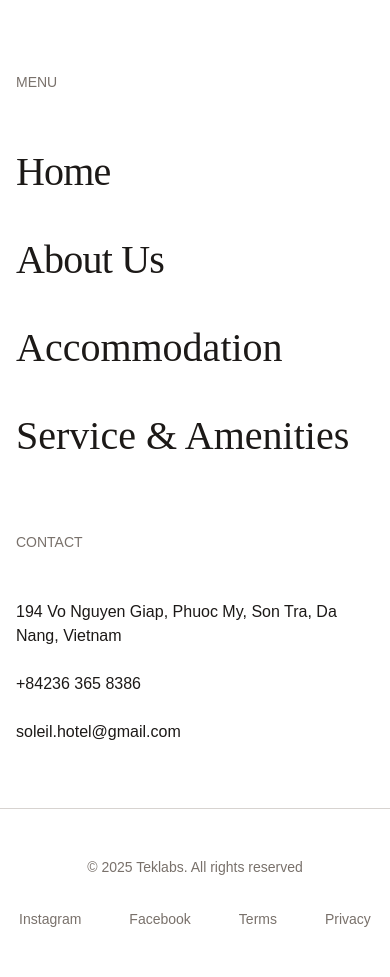
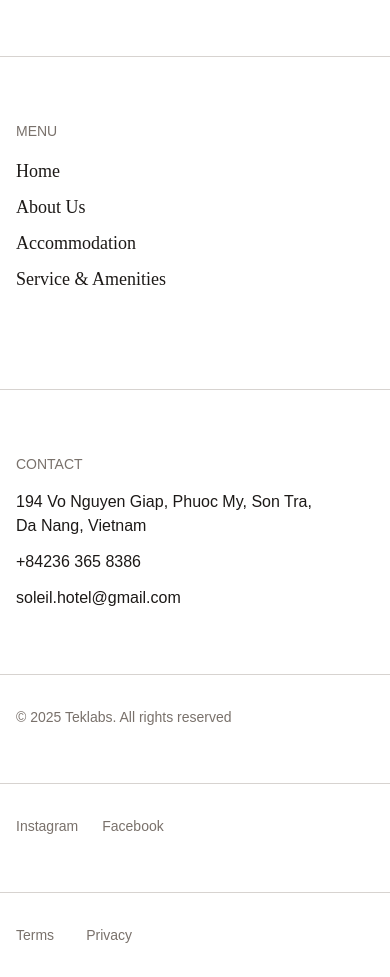
Before and after one commit to SilverMane914/soleil, a Next.js app in the folder frontend/: page / in a window 390 px wide. Shown: the part 10920-11897 px from the top of the page. Built offline with nearby package versions, Linux system fonts and the light colour scheme; a web font is replaced by a local one.

Commit message:
feat: Add responsive Footer component with improved mobile UX and responsive grid system

```diff
--- a/frontend/components/molecules/BookingForm.tsx
+++ b/frontend/components/molecules/BookingForm.tsx
@@ -248,8 +248,7 @@ const BookingForm: React.FC<BookingFormProps> = ({ className = "" }) => {
         <Button
           variant="accent"
           size="lg"
-          className="w-full md:w-auto bg-white/90 text-primary-light hover:bg-white text-sm md:text-base"
-          icon={false}
+          className="w-full md:w-auto bg-white/90 text-primary-light rounded-full hover:bg-white text-sm md:text-base"
         >
           {BOOKING_FORM.buttonText}
         </Button>
--- a/frontend/components/organisms/Footer.tsx
+++ b/frontend/components/organisms/Footer.tsx
@@ -3,113 +3,131 @@ import Link from "next/link";
 import Image from "next/image";
 
 const Footer: React.FC = () => {
+  const currentYear = new Date().getFullYear();
+
   return (
     <footer className="bg-white border-t border-border">
       {/* Main Footer Content */}
-      <div className="border-b border-border">
-        <div className="container-custom py-16">
-          <div className="grid grid-cols-1 lg:grid-cols-3 gap-16">
-            {/* Logo */}
-            <div className="flex flex-col">
-              <Link href="/" className="flex items-center mb-4">
+      <div>
+        <div className="grid grid-cols-1 md:grid-cols-2 xl:grid-cols-12 gap-8 lg:gap-0">
+          {/* Logo Section - Responsive column spans */}
+          <div className="px-4 md:px-8 lg:px-20 md:col-span-2 xl:col-span-6 pt-16 pb-8 lg:pb-0">
+            <div className="h-28 w-42">
               <Image
                 src="/logo-2.png"
                 alt="Wyndham Soleil Logo"
                 width={169}
                 height={114}
-                  className="h-28 w-auto"
+                className="h-full w-auto"
               />
-              </Link>
+            </div>
           </div>
 
-            {/* Menu Links */}
-            <div className="flex flex-col">
-              <h3 className="text-small text-secondary-light uppercase mb-12">
+          {/* Navigation Links - Responsive column spans */}
+          <div className="md:col-span-1 xl:col-span-3 px-4 md:px-8 lg:px-20 py-16 border-t md:border-t-0 md:border-l border-border">
+            <div className="space-y-6 md:space-y-8 lg:space-y-12">
+              <div>
+                <h3 className="text-small text-secondary-light uppercase mb-4 md:mb-6 lg:mb-8">
                   Menu
                 </h3>
-              <div className="flex flex-col space-y-6">
+                <nav className="space-y-2 md:space-y-3 lg:space-y-4">
                   <Link
                     href="/"
-                  className="font-butler text-[40px] leading-[1.6] tracking-[-0.02em] text-accent-dark hover:text-primary transition-colors"
+                    className="block text-lg md:text-xl lg:text-2xl xl:text-3xl font-butler text-accent-dark hover:text-primary transition-all duration-300 hover:translate-x-2"
                   >
                     Home
                   </Link>
                   <Link
                     href="/about"
-                  className="font-butler text-[40px] leading-[1.6] tracking-[-0.02em] text-accent-dark hover:text-primary transition-colors"
+                    className="block text-lg md:text-xl lg:text-2xl xl:text-3xl font-butler text-accent-dark hover:text-primary transition-all duration-300 hover:translate-x-2"
                   >
                     About Us
                   </Link>
                   <Link
                     href="/accommodation"
-                  className="font-butler text-[40px] leading-[1.6] text-accent-dark hover:text-primary transition-colors"
+                    className="block text-lg md:text-xl lg:text-2xl xl:text-3xl font-butler text-accent-dark hover:text-primary transition-all duration-300 hover:translate-x-2"
                   >
                     Accommodation
                   </Link>
                   <Link
                     href="/services"
-                  className="font-butler text-[40px] leading-[1.6] text-accent-dark hover:text-primary transition-colors"
+                    className="block text-lg md:text-xl lg:text-2xl xl:text-3xl font-butler text-accent-dark hover:text-primary transition-all duration-300 hover:translate-x-2"
                   >
                     Service & Amenities
                   </Link>
+                </nav>
+              </div>
             </div>
           </div>
 
-            {/* Contact Information */}
-            <div className="flex flex-col">
-              <h3 className="text-small text-secondary-light uppercase mb-12">
+          {/* Contact Information - Responsive column spans */}
+          <div className="md:col-span-1 xl:col-span-3 px-4 md:px-8 lg:px-20 py-16 border-t md:border-t-0 md:border-l border-border">
+            <div className="space-y-6 md:space-y-8 lg:space-y-12">
+              <div>
+                <h3 className="text-small text-secondary-light uppercase mb-4 md:mb-6 lg:mb-8">
                   Contact
                 </h3>
-              <div className="space-y-6">
-                <p className="text-body text-accent-dark">
-                  194 Vo Nguyen Giap, Phuoc My, Son Tra, Da Nang, Vietnam
-                </p>
-                <p className="text-body text-accent-dark">+84236 365 8386</p>
-                <p className="text-body text-accent-dark">
-                  soleil.hotel@gmail.com
-                </p>
+                <div className="space-y-3 md:space-y-4 lg:space-y-6">
+                  <div className="text-body text-accent-dark">
+                    <p>194 Vo Nguyen Giap, Phuoc My, Son Tra,</p>
+                    <p>Da Nang, Vietnam</p>
+                  </div>
+                  <div className="text-body text-accent-dark">
+                    <p>+84236 365 8386</p>
+                  </div>
+                  <div className="text-body text-accent-dark">
+                    <p>soleil.hotel@gmail.com</p>
+                  </div>
+                </div>
               </div>
             </div>
           </div>
         </div>
       </div>
 
-      {/* Bottom Footer */}
-      <div className="container-custom py-12">
-        <div className="flex flex-col lg:flex-row justify-between items-center gap-8">
-          <p className="text-small text-secondary-light">
-            © 2025 Teklabs. All rights reserved
-          </p>
+      {/* Bottom Section */}
+      <div className="border-t border-border">
+        <div>
+          <div className="grid grid-cols-1 md:grid-cols-2 xl:grid-cols-12 gap-6 lg:gap-0">
+            {/* Copyright - Responsive column spans */}
+            <div className="px-4 md:px-8 lg:px-20 md:col-span-2 xl:col-span-6 text-small text-secondary-light py-8 lg:py-12">
+              © {currentYear} Teklabs. All rights reserved
+            </div>
 
-          <div className="flex items-center gap-12">
-            <div className="flex items-center gap-12">
+            {/* Social Links - Responsive column spans */}
+            <div className="md:col-span-1 xl:col-span-3 px-4 md:px-8 lg:px-20 py-8 lg:py-12 border-t md:border-t-0 md:border-l border-border">
+              <div className="flex gap-6 md:gap-8 lg:gap-12">
                 <Link
                   href="#"
-                className="text-small text-secondary-light hover:text-secondary transition-colors"
+                  className="text-small text-secondary-light hover:text-primary transition-colors duration-200"
                 >
                   Instagram
                 </Link>
                 <Link
                   href="#"
-                className="text-small text-secondary-light hover:text-secondary transition-colors"
+                  className="text-small text-secondary-light hover:text-primary transition-colors duration-200"
                 >
                   Facebook
                 </Link>
               </div>
+            </div>
 
-            <div className="flex items-center gap-12">
+            {/* Legal Links - Responsive column spans */}
+            <div className="md:col-span-1 xl:col-span-3 px-4 md:px-8 lg:px-20 py-8 lg:py-12 border-t md:border-t-0 md:border-l border-border">
+              <div className="flex gap-8 md:gap-12">
                 <Link
                   href="#"
-                className="text-small text-secondary-light hover:text-secondary transition-colors"
+                  className="text-small text-secondary-light hover:text-primary transition-colors duration-200"
                 >
                   Terms
                 </Link>
                 <Link
                   href="#"
-                className="text-small text-secondary-light hover:text-secondary transition-colors"
+                  className="text-small text-secondary-light hover:text-primary transition-colors duration-200"
                 >
                   Privacy
                 </Link>
+              </div>
             </div>
           </div>
         </div>
--- a/frontend/components/organisms/ServiceAmenitiesSection.tsx
+++ b/frontend/components/organisms/ServiceAmenitiesSection.tsx
@@ -89,7 +89,7 @@ export default function ServiceAmenitiesSection({
                     ? undefined
                     : () => handleTabChange("service")
                 }
-                className={`w-full sm:w-auto px-8 md:px-14 py-3 md:py-4 font-figtree font-medium text-sm md:text-body rounded-full transition-all duration-300 ${
+                className={`w-full sm:w-auto px-8 md:px-14 py-3 md:py-4 font-figtree font-medium text-sm rounded-full transition-all duration-300 ${
                   activeTab === "service"
                     ? "bg-primary text-white shadow-sm cursor-default"
                     : "border border-primary text-primary hover:bg-primary/5 active:scale-95"
@@ -103,7 +103,7 @@ export default function ServiceAmenitiesSection({
                     ? undefined
                     : () => handleTabChange("amenity")
                 }
-                className={`w-full sm:w-auto px-8 md:px-14 py-3 md:py-4 font-figtree font-medium text-sm md:text-body rounded-full transition-all duration-300 ${
+                className={`w-full sm:w-auto px-8 md:px-14 py-3 md:py-4 font-figtree font-medium text-sm rounded-full transition-all duration-300 ${
                   activeTab === "amenity"
                     ? "bg-primary text-white shadow-sm cursor-default"
                     : "border border-primary text-primary hover:bg-primary/5 active:scale-95"
```
Lines whose indentation alone changed are shown as unchanged.
